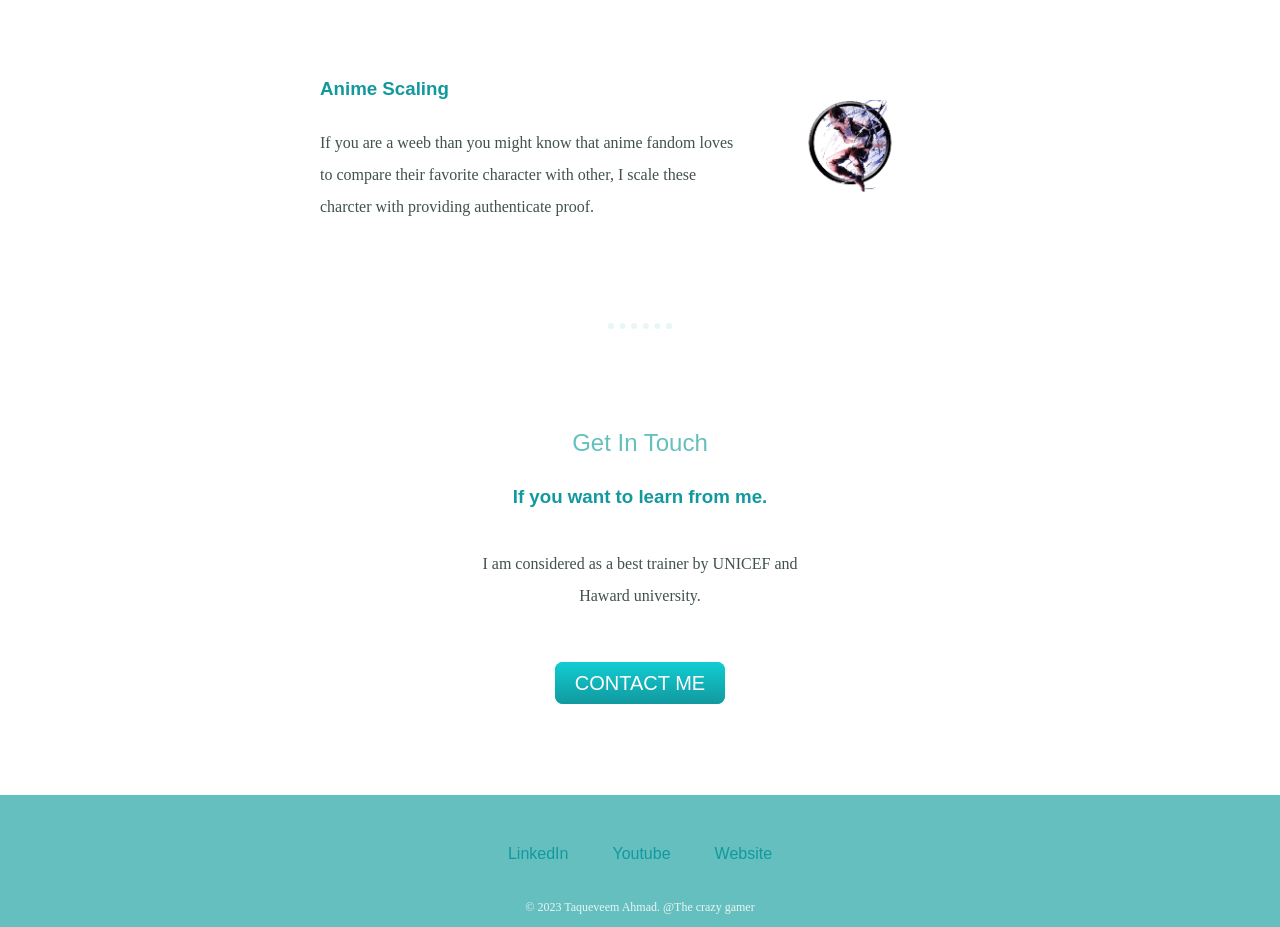
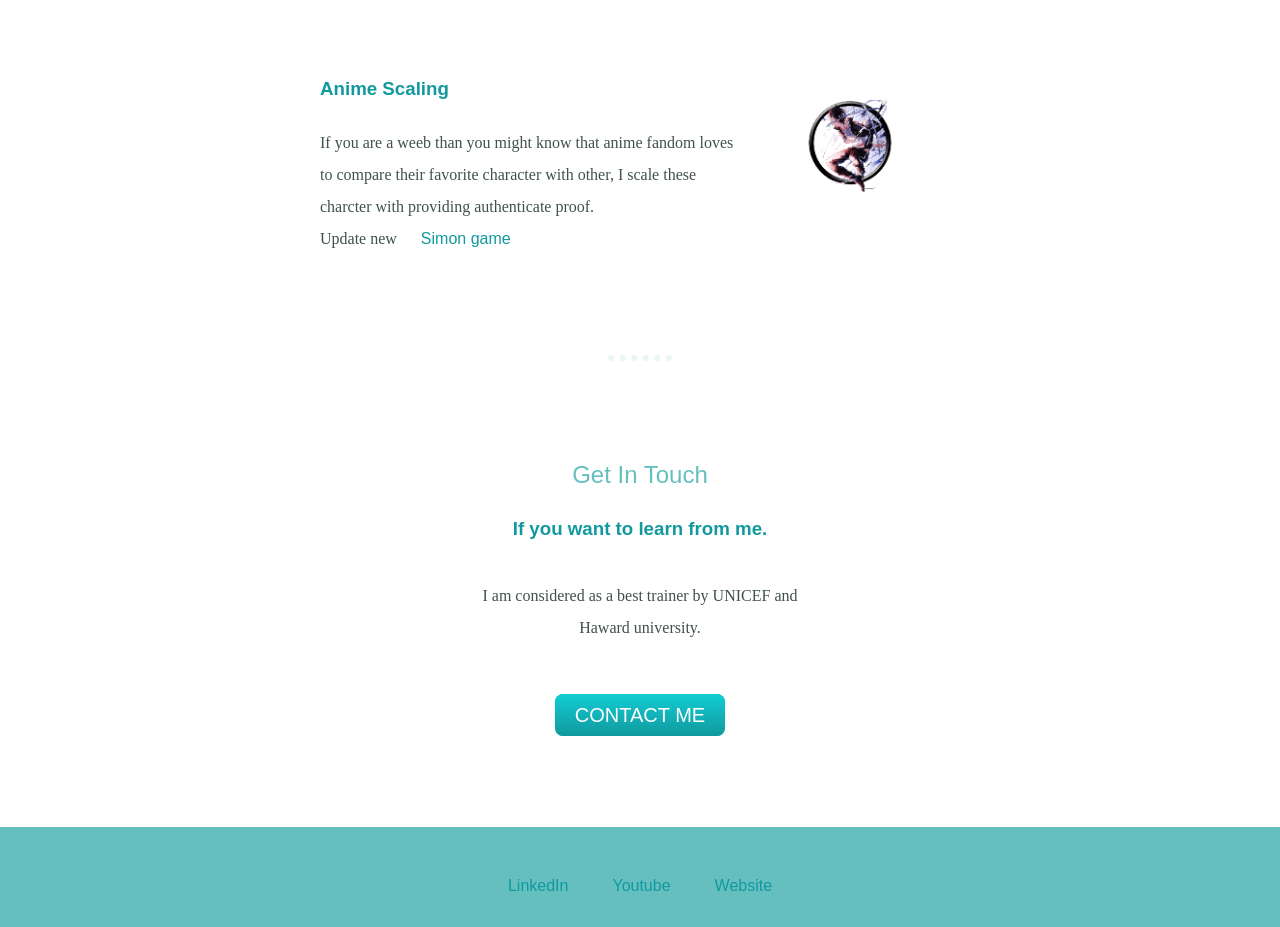
Before and after one commit to Taquispro/cv, a plain HTML site: page index.html in a window 1280 px wide. Shown: the part 1740-2667 px from the top of the page. Drawn offline with Linux system fonts and the light colour scheme.

Commit message:
index.html

```diff
--- a/index.html
+++ b/index.html
@@ -38,7 +38,7 @@
           <div class="skill-row">
             <img class="img3" src="anime.png" alt="help me!!" width="25%">
             <h3>Anime Scaling</h3>
-            <p>If you are a weeb than you might know that anime fandom loves to compare their favorite character with other, I scale these charcter with providing authenticate proof.</p>
+            <p>If you are a weeb than you might know that anime fandom loves to compare their favorite character with other, I scale these charcter with providing authenticate proof.<br>Update new <a href="index3.html" alt="game">Simon game</a></p>
           </div>
         </div>
         <hr>
@@ -56,6 +56,7 @@
         <a class="footer-link" href="https://www.linkedin.com/">LinkedIn</a>
         <a class="footer-link" href="https://www.youtube.com/@thecrazygamer7334/featured">Youtube</a>
         <a class="footer-link" href="https://taquispro.github.io/cv/">Website</a>
+
         <p class="copyright">© 2023 Taqueveem Ahmad. @The crazy gamer</p>
         <a href="index2.html">About me</a>
       </div>
```
